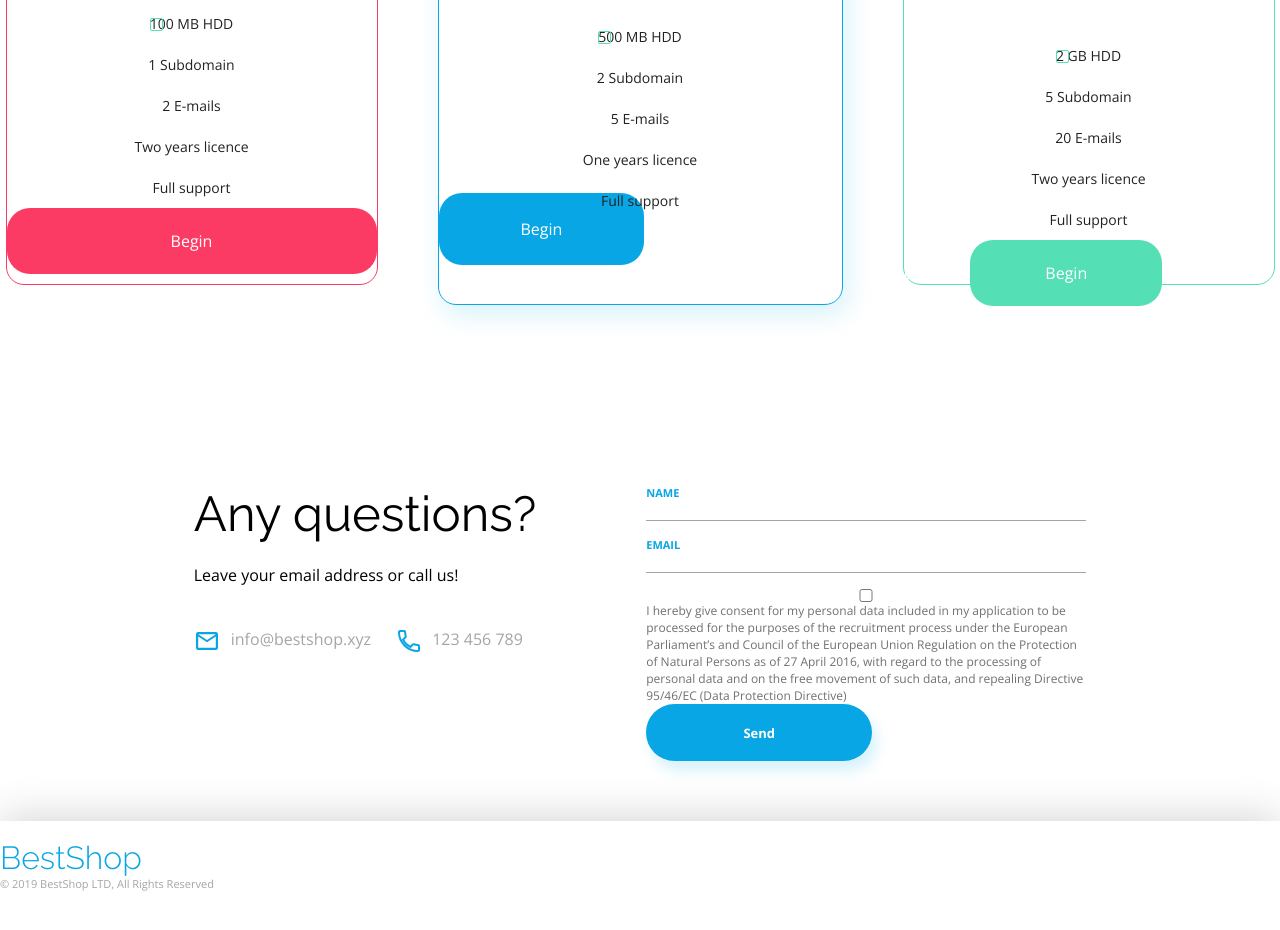
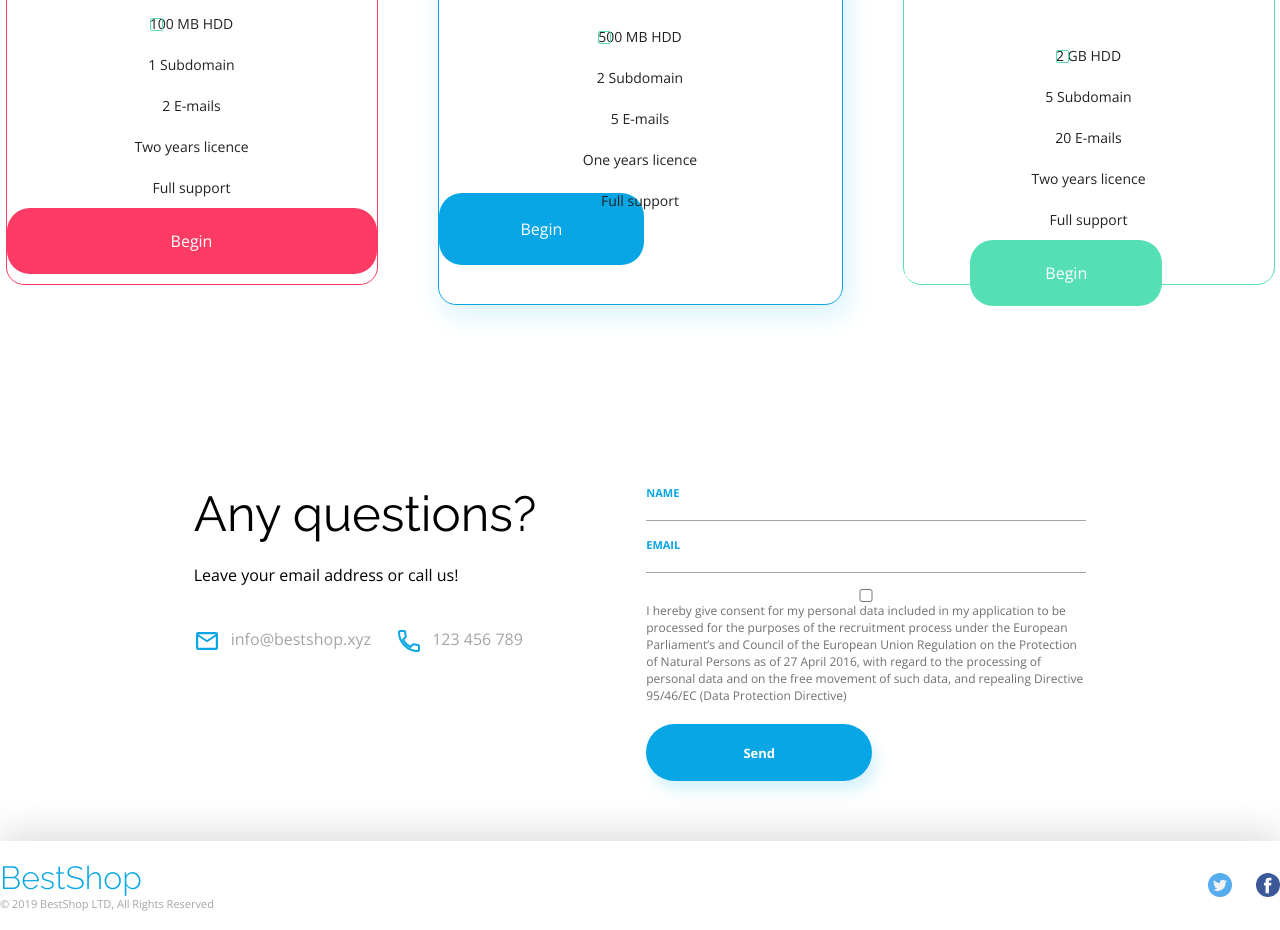
Before and after one commit to bartek2050/BestShop, a plain HTML site: page index.html in a window 1280 px wide. Shown: the part 3115-4045 px from the top of the page. Drawn offline with nearby package versions, Linux system fonts and the light colour scheme.

Commit message:
Footer fix

```diff
--- a/index.html
+++ b/index.html
@@ -180,6 +180,10 @@
         <a href="/" class="logo">BestShop</a>
         <span class="copyrights">© 2019 BestShop LTD, All Rights Reserved</span>
         </div>
+        <div class="footer__social">
+            <a href="/" class="footer__twitter"><img src="assets/Twitter.svg"></a>
+            <a href="/" class="footer__facebook"><img src="assets/Facebook.svg"></a>
+        </div>
     </div>
 
 
--- a/styles/styles.css
+++ b/styles/styles.css
@@ -567,6 +567,7 @@ body {
     font: Bold 13px/18px Open Sans;
     padding: 20px 97px;
     border: none;
+    margin-top: 20px;
 
 }
 .contact__info-email {
@@ -632,3 +633,7 @@ input {
     display: flex;
     flex-direction: column;
 }
+
+.footer__facebook {
+    margin-left: 20px;
+}
```
